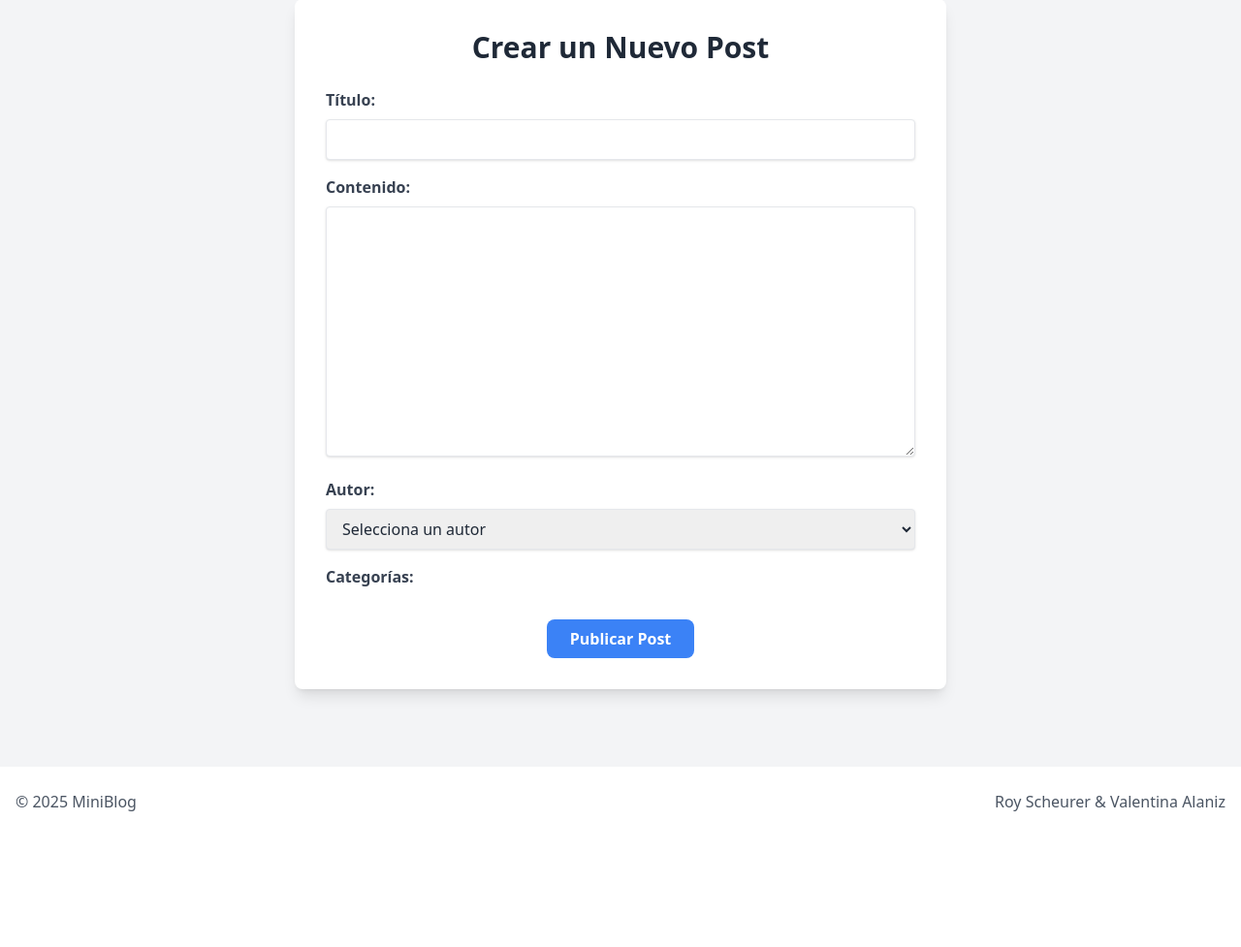
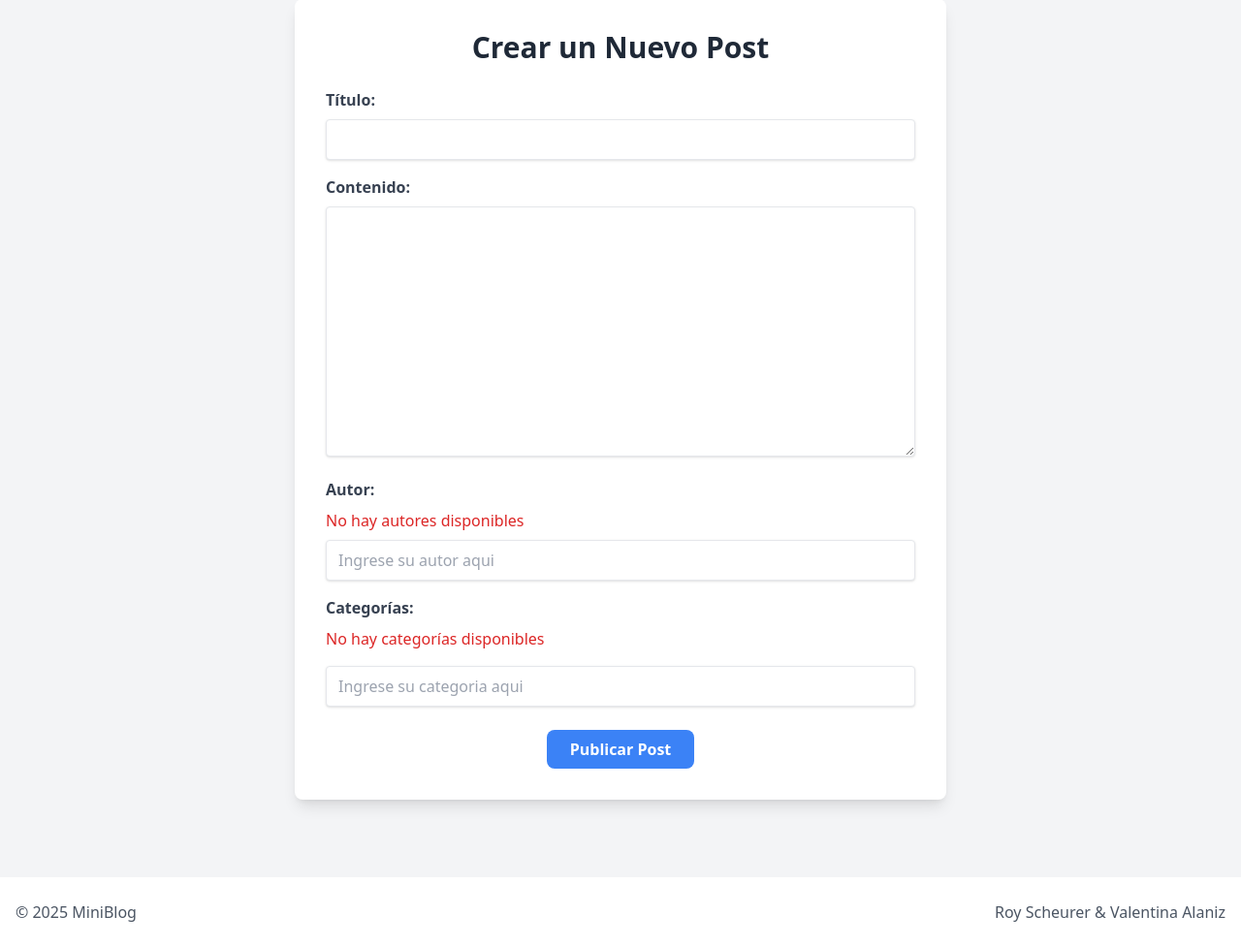
Before and after one commit to RoyScc/efi-miniblog, a Flask app: page /create_post in a window 1280 px wide. Shown: the part 105-1082 px from the top of the page at 97% size. Before the commit the page ends 942 px from the top, so only its background shows below. Run offline with Flask 3, Linux system fonts and the light colour scheme; some libraries are stand-ins or nearby versions.

Commit message:
Falta parte logica en el app.py, pero ya puedo AGREGARautor o categoria si la base de datos esta VACIA

```diff
--- a/api/miniblog/app.py
+++ b/api/miniblog/app.py
@@ -5,6 +5,7 @@ from flask import Flask, render_template, request, redirect, url_for, flash
 from flask_sqlalchemy import SQLAlchemy
 from flask_migrate import Migrate
 from datetime import datetime
+from models import db, Usuario, Post, Comentario, Categoria
 
 # --- 2. CONFIGURACIÓN ---
 # Creo la instancia de la aplicación Flask.
@@ -12,65 +13,12 @@ app = Flask(__name__)
 
 # Configuro la conexión a mi base de datos MySQL en XAMPP.
 # La base de datos se llama 'miniblog_db' y el usuario es 'root' sin contraseña.
-app.config['SQLALCHEMY_DATABASE_URI'] = 'mysql+pymysql://root:@localhost/miniblog_db'
-app.config['SQLALCHEMY_TRACK_MODIFICATIONS'] = False # Configuración recomendada.
-app.config['SECRET_KEY'] = 'mi_clave_secreta_para_efi' # Clave para los mensajes flash.
+app.config['SQLALCHEMY_DATABASE_URI'] = ('mysql+pymysql://root:demo@localhost/miniblog')
+app.secret_key = "demo"
 
 # Inicializo las extensiones, vinculándolas con mi app.
-db = SQLAlchemy(app)
+db.init_app(app)
 migrate = Migrate(app, db)
-
-
-# --- 3. MODELOS DE LA BASE DE DATOS ---
-# Defino la estructura de mis tablas usando clases de Python.
-
-# Tabla de asociación para la relación muchos-a-muchos entre Post y Category.
-# Un post puede tener varias categorías y viceversa.
-post_category = db.Table('post_category',
-    db.Column('post_id', db.Integer, db.ForeignKey('post.id'), primary_key=True),
-    db.Column('category_id', db.Integer, db.ForeignKey('category.id'), primary_key=True)
-)
-
-# Modelo para la tabla de Usuarios.
-class User(db.Model):
-    id = db.Column(db.Integer, primary_key=True)
-    username = db.Column(db.String(80), unique=True, nullable=False)
-    email = db.Column(db.String(120), unique=True, nullable=False)
-    password = db.Column(db.String(120), nullable=False) # En un proyecto real, esto debería estar hasheado.
-
-    # Relaciones: Un usuario puede tener muchos posts y muchos comentarios.
-    posts = db.relationship('Post', backref='author', lazy=True)
-    comments = db.relationship('Comment', backref='author', lazy=True)
-
-# Modelo para la tabla de Posts (Entradas).
-class Post(db.Model):
-    id = db.Column(db.Integer, primary_key=True)
-    title = db.Column(db.String(100), nullable=False)
-    content = db.Column(db.Text, nullable=False)
-    created_at = db.Column(db.DateTime, nullable=False, default=datetime.utcnow)
-
-    # Clave foránea para saber qué usuario escribió el post.
-    user_id = db.Column(db.Integer, db.ForeignKey('user.id'), nullable=False)
-
-    # Relaciones: Un post puede tener muchos comentarios y muchas categorías.
-    comments = db.relationship('Comment', backref='post', lazy=True, cascade="all, delete-orphan")
-    categories = db.relationship('Category', secondary=post_category, lazy='subquery',
-        backref=db.backref('posts', lazy=True))
-
-# Modelo para la tabla de Comentarios.
-class Comment(db.Model):
-    id = db.Column(db.Integer, primary_key=True)
-    text = db.Column(db.Text, nullable=False)
-    created_at = db.Column(db.DateTime, nullable=False, default=datetime.utcnow)
-
-    # Claves foráneas para vincular el comentario a un usuario y a un post.
-    user_id = db.Column(db.Integer, db.ForeignKey('user.id'), nullable=False)
-    post_id = db.Column(db.Integer, db.ForeignKey('post.id'), nullable=False)
-
-# Modelo para la tabla de Categorías.
-class Category(db.Model):
-    id = db.Column(db.Integer, primary_key=True)
-    name = db.Column(db.String(50), unique=True, nullable=False)
 
 
 # --- 4. CONTEXT PROCESSOR ---
@@ -78,7 +26,7 @@ class Category(db.Model):
 # esté disponible en todas mis plantillas HTML sin tener que pasarla en cada 'render_template'.
 @app.context_processor
 def inject_categories():
-    categories = Category.query.order_by(Category.name).all()
+    categories = Categoria.query.order_by(Categoria.nombre).all()
     return dict(all_categories=categories)
 
 
@@ -89,7 +37,7 @@ def inject_categories():
 @app.route('/')
 def index():
     # Busco todos los posts en la base de datos, ordenados del más nuevo al más viejo.
-    posts = Post.query.order_by(Post.created_at.desc()).all()
+    posts = Post.query.order_by(Post.fecha_creacion.desc()).all()
     # Muestro la plantilla 'index.html' y le paso la lista de posts.
     return render_template('index.html', posts=posts)
 
@@ -105,7 +53,7 @@ def post_detail(post_id):
         user_id = request.form.get('user_id')
 
         # Creo el nuevo comentario y lo guardo en la base de datos.
-        new_comment = Comment(text=comment_text, user_id=user_id, post_id=post.id)
+        new_comment = Comentario(text=comment_text, user_id=user_id, post_id=post.id)
         db.session.add(new_comment)
         db.session.commit()
         flash('¡Comentario añadido con éxito!', 'success')
@@ -113,7 +61,7 @@ def post_detail(post_id):
         return redirect(url_for('post_detail', post_id=post.id))
 
     # Si es una visita normal (método GET), muestro la plantilla con los datos del post.
-    users = User.query.all() # Necesito la lista de usuarios para el formulario.
+    users = Usuario.query.all() # Necesito la lista de usuarios para el formulario.
     return render_template('post_detail.html', post=post, users=users)
 
 # Ruta para la página de creación de posts.
@@ -124,17 +72,17 @@ def create_post():
         # Obtengo los datos del formulario.
         title = request.form.get('title')
         content = request.form.get('content')
-        user_id = request.form.get('user_id')
+        autor_id = request.form.get('autor_id')
         category_ids = request.form.getlist('categories')
 
         # Creo el nuevo post.
-        new_post = Post(title=title, content=content, user_id=user_id)
+        new_post = Post(titulo=title, contenido=content, autor_id=autor_id)
 
         # Le asigno las categorías que se seleccionaron.
         for cat_id in category_ids:
-            category = Category.query.get(cat_id)
+            category = Categoria.query.get(cat_id)
             if category:
-                new_post.categories.append(category)
+                new_post.categorias.append(category)
 
         # Guardo el post en la base de datos y muestro un mensaje.
         db.session.add(new_post)
@@ -143,20 +91,17 @@ def create_post():
         return redirect(url_for('index'))
 
     # Si es una visita normal, muestro el formulario de creación.
-    users = User.query.all()
-    categories = Category.query.all()
-    return render_template('create_post.html', users=users, categories=categories)
+    users = Usuario.query.all()
+    categorias = Categoria.query.all()
+    return render_template('create_post.html', users=users, categorias=categorias)
 
 # Ruta para ver los posts de una categoría específica.
 @app.route('/category/<int:category_id>')
 def posts_by_category(category_id):
-    category = Category.query.get_or_404(category_id)
+    category = Categoria.query.get_or_404(category_id)
     # Muestro una plantilla pasándole la categoría y sus posts asociados.
     return render_template('posts_by_category.html', category=category)
 
 
-# --- 6. EJECUCIÓN DE LA APP ---
-# Esta parte solo se ejecuta si corro el archivo directamente (python app.py).
 if __name__ == '__main__':
-    # Inicia el servidor de desarrollo de Flask en modo debug.
     app.run(debug=True)
--- a/api/miniblog/templates/create_post.html
+++ b/api/miniblog/templates/create_post.html
@@ -6,7 +6,7 @@
 <div class="max-w-2xl mx-auto bg-white p-8 rounded-lg shadow-lg">
     <h1 class="text-3xl font-bold mb-6 text-center">Crear un Nuevo Post</h1>
     <!-- El formulario envía los datos a la ruta 'create_post' con el método POST. -->
-    <form method="POST" action="{{ url_for('create_post') }}">
+    <form action="{{ url_for('create_post') }}" method="POST">
         <div class="mb-4">
             <label for="titulo" class="block text-gray-700 font-bold mb-2">Título:</label>
             <input type="text" name="titulo" id="titulo" class="shadow border rounded w-full py-2 px-3" required>
@@ -15,19 +15,34 @@
             <label for="contenido" class="block text-gray-700 font-bold mb-2">Contenido:</label>
             <textarea name="contenido" id="contenido" rows="10" class="shadow border rounded w-full py-2 px-3" required></textarea>
         </div>
+
         <div class="mb-4">
-            <label for="user_id" class="block text-gray-700 font-bold mb-2">Autor:</label>
-            <select name="user_id" id="user_id" class="shadow border rounded w-full py-2 px-3" required>
-                <option value="">Selecciona un autor</option>
+            <label class="block text-gray-700 font-bold mb-2">Autor:</label>
+            <div>
+                {% if users %}
                 {% for autor in users %}
-                <option value="{{ autor.id }}">{{ autor.nombre }}</option>
+                <div>
+                    <label class="inline-flex items-center">
+                        <input type="radio" name="user_id" value="{{ autor.id }}" class="form-checkbox h-5 w-5 text-blue-600">
+                        <span class="ml-2 text-gray-700">{{ autor.nombre }}</span>
+                    </label>
+                </div>
                 {% endfor %}
-            </select>
+
+                {% else %}
+                <label class="block text-red-600 font-bold-italic mb-2"> No hay autores disponibles </label>
+                <div class="col-span-2">
+                    <input type="text" name="new_user" placeholder="Ingrese su autor aqui" class="shadow border rounded w-full py-2 px-3" required>
+                </div>
+                {% endif %}
+            </div>
         </div>
+
         <div class="mb-6">
             <label class="block text-gray-700 font-bold mb-2">Categorías:</label>
             <div class="grid grid-cols-2 gap-2">
                 <!-- Muestro checkboxes para cada categoría disponible. -->
+                {% if categorias %}
                 {% for categoria in categorias %}
                 <div>
                     <label class="inline-flex items-center">
@@ -36,6 +51,14 @@
                     </label>
                 </div>
                 {% endfor %}
+
+                {% else %}
+                <!-- Si NO hay categorías, muestra un campo de texto -->
+                <label class="block text-red-600 font-bold-italic mb-2"> No hay categorías disponibles </label>
+                <div class="col-span-2">
+                    <input type="text" name="new_category" placeholder="Ingrese su categoria aqui" class="shadow border rounded w-full py-2 px-3" required>
+                </div>
+                {% endif %}
             </div>
         </div>
         <div class="flex items-center justify-center">
```
